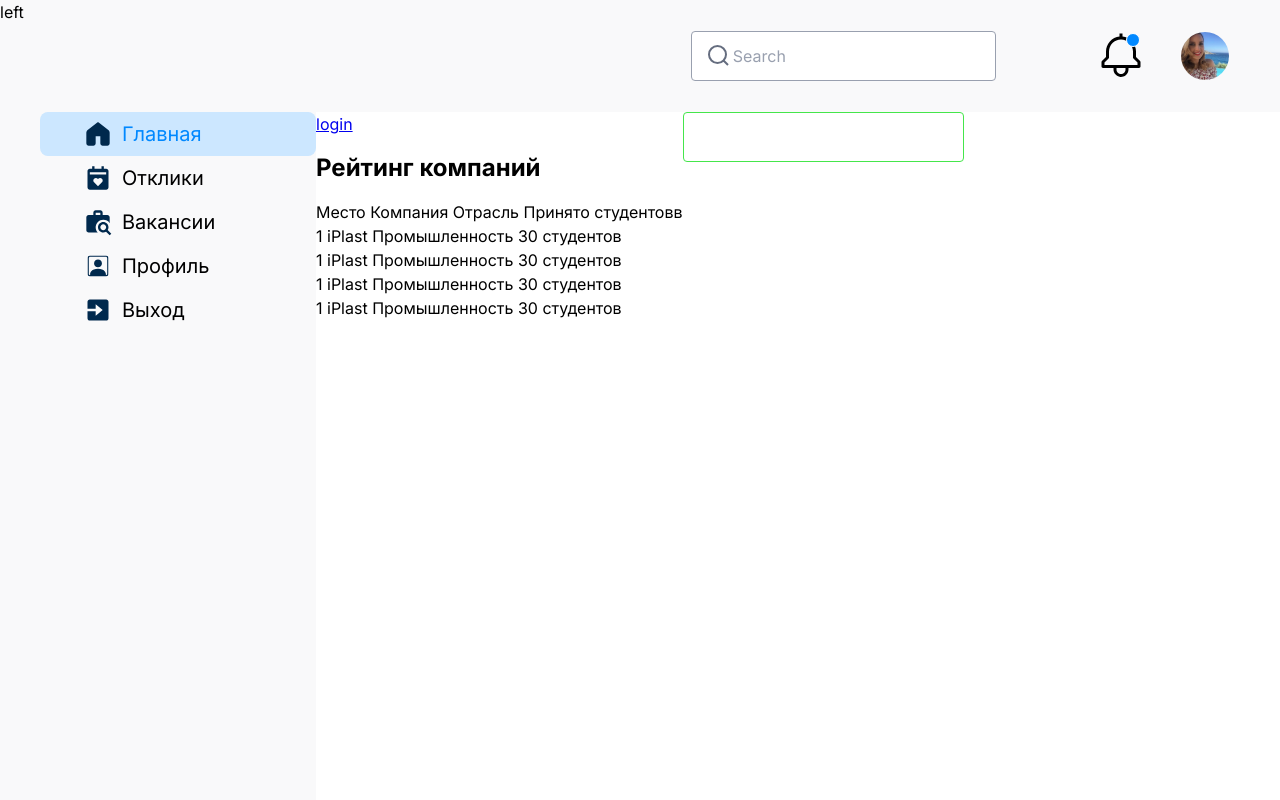
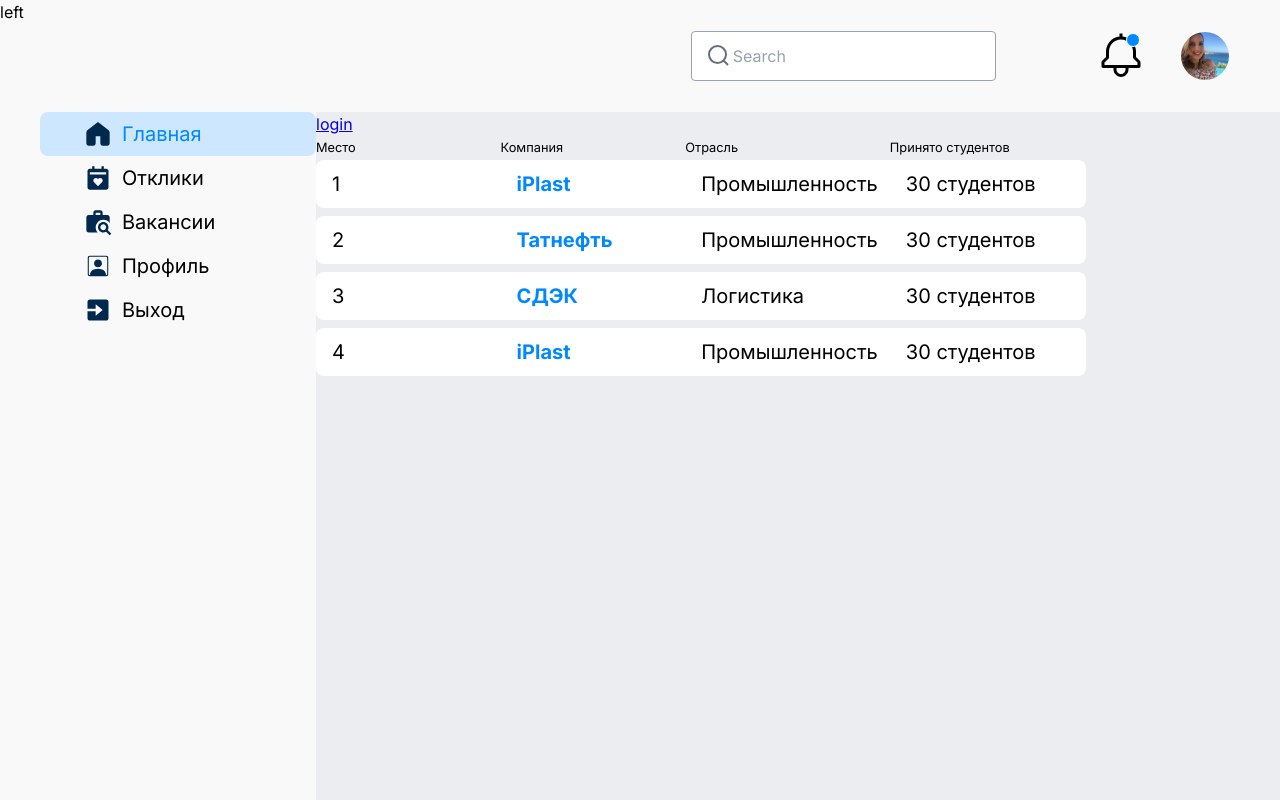
Before and after one commit to rLukoyanov/pp, a React (Create React App) app: page / in a window 1280 px wide. Built offline with nearby package versions, Linux system fonts and the light colour scheme.

Commit message:
feat(14): add grid layout for rating

```diff
--- a/src/App.tsx
+++ b/src/App.tsx
@@ -12,7 +12,6 @@
       <div className="main">
         <NavList />
         <MainPage />
-        <Input status="success" />
       </div>
     </div>
   );
--- a/src/components/CopmanyRating/Component.tsx
+++ b/src/components/CopmanyRating/Component.tsx
@@ -1,17 +1,38 @@
-import cn from 'classnames';
-
 import styles from './styles.module.scss';
 
 export function CompanyRating() {
-  const classNames = cn(styles.rating);
   return (
-    <div className={classNames}>
-      <h2>Рейтинг компаний</h2>
-      <div>Место Компания Отрасль Принято студентовв</div>
-      <div>1 iPlast Промышленность 30 студентов</div>
-      <div>1 iPlast Промышленность 30 студентов</div>
-      <div>1 iPlast Промышленность 30 студентов</div>
-      <div>1 iPlast Промышленность 30 студентов</div>
+    <div className={styles.rating}>
+      <div className={styles.groups}>
+        <div>Место</div>
+        <div>Компания</div>
+        <div>Отрасль</div>
+        <div className={styles.students}>Принято студентов</div>
+      </div>
+      <div className={styles['rating-item']}>
+        <div>1</div>
+        <span>iPlast</span>
+        <div>Промышленность</div>
+        <div className={styles.students}>30 студентов</div>
+      </div>
+      <div className={styles['rating-item']}>
+        <div>2</div>
+        <span>Татнефть</span>
+        <div>Промышленность</div>
+        <div className={styles.students}>30 студентов</div>
+      </div>
+      <div className={styles['rating-item']}>
+        <div>3</div>
+        <span>СДЭК</span>
+        <div>Логистика</div>
+        <div className={styles.students}>30 студентов</div>
+      </div>
+      <div className={styles['rating-item']}>
+        <div>4</div>
+        <span>iPlast</span>
+        <div>Промышленность</div>
+        <div className={styles.students}>30 студентов</div>
+      </div>
     </div>
   );
 }
--- a/src/components/CopmanyRating/styles.module.scss
+++ b/src/components/CopmanyRating/styles.module.scss
@@ -1 +1,38 @@
 @import '../../App';
+
+.rating {
+  max-width: 754px;
+  width: 100%;
+  font-size: 20px;
+
+  span {
+    font-weight: 700;
+    font-size: 20px;
+    color: $primary-50;
+  }
+}
+
+.rating-item {
+  width: 100%;
+  padding-left: 16px;
+  padding-right: 16px;
+  margin-bottom: 8px;
+  height: 48px;
+  display: grid;
+  grid-template-columns: 1fr 1fr 1fr 1fr;
+  align-items: center;
+  background: $white;
+  border-radius: 8px;
+}
+
+.groups {
+  width: 100%;
+  display: grid;
+  grid-template-columns: 1fr 1fr 1fr 1fr;
+  align-items: center;
+  font-size: 12.8px;
+}
+
+.students {
+  padding-left: 20px;
+}
--- a/src/styles.scss
+++ b/src/styles.scss
@@ -22,6 +22,7 @@
 
 body {
   margin: 0;
+  background-color: #ecedf0;
 }
 
 /**
```
Also changed, not shown: public/image1.svg (added), 1 other file (tests, documents, lock files or other folders).
